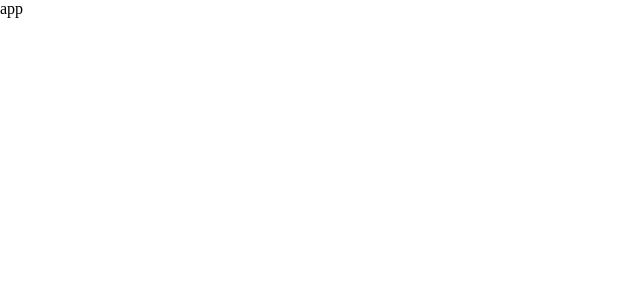
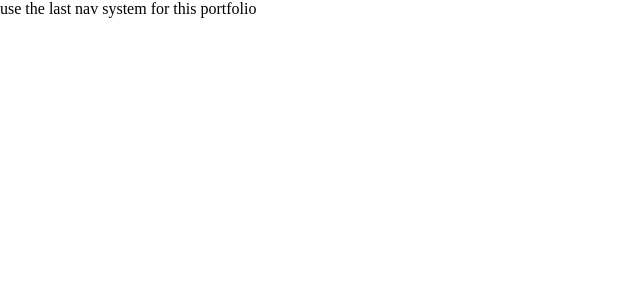
Before and after one commit to chippest/chippest.github.io, a React (Vite) app: page / in a window 1280 px wide. Shown: the top 300 px of the page, without its empty margins (0-640 px from the left). Built offline with nearby package versions, Linux system fonts and the light colour scheme.

Commit message:
FIRST COMMIT AGAIN

```diff
--- a/src/App.jsx
+++ b/src/App.jsx
@@ -1,5 +1,11 @@
 function App() {
-  return <div className="app">app</div>;
+  const pages = [
+    { name: "About" },
+    { name: "Projects" },
+    { name: "Contact" },
+    { name: "" },
+  ];
+  return <div className="app">use the last nav system for this portfolio</div>;
 }
 
 export default App;
```
